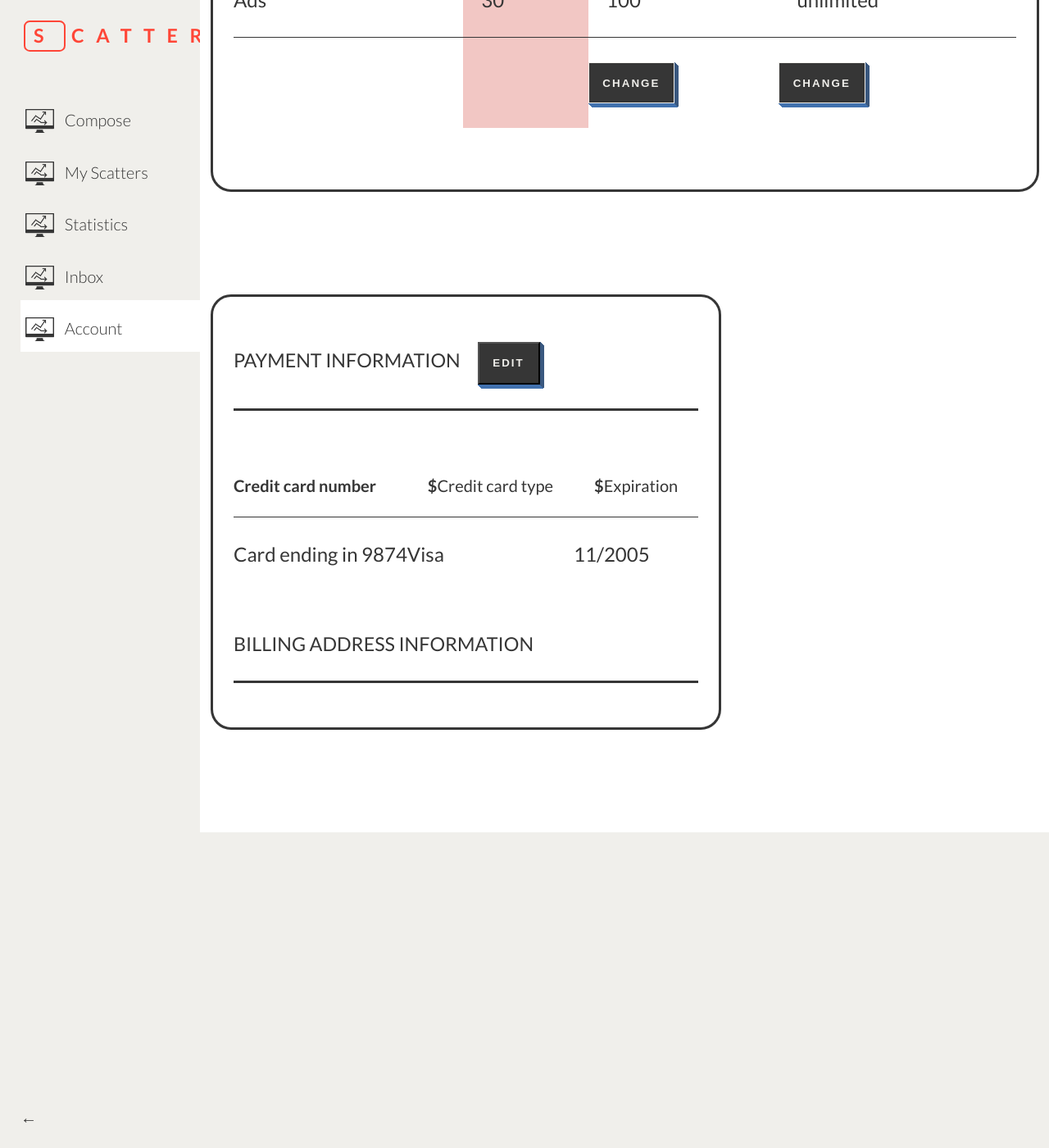
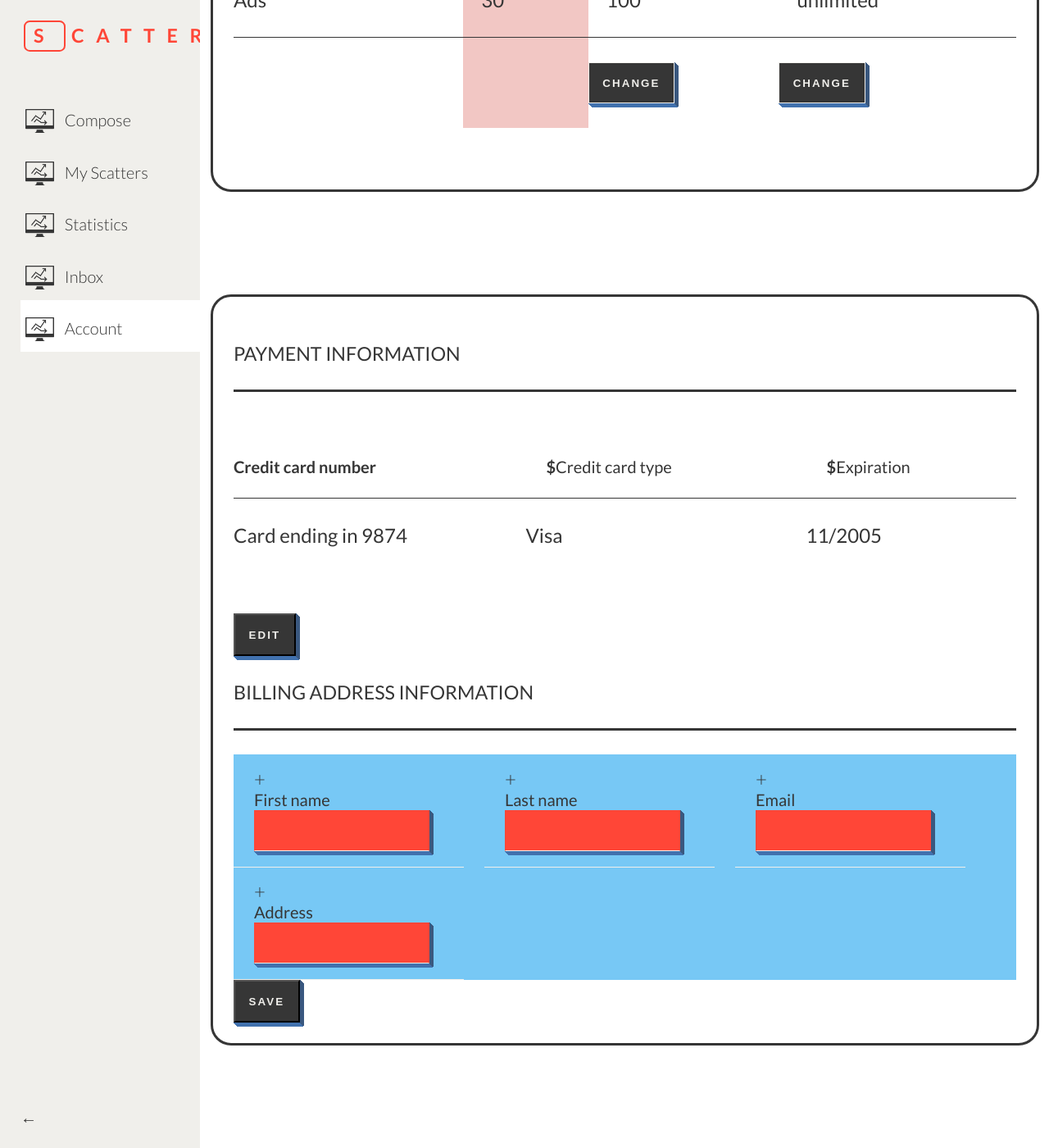
Before and after one commit to metamn/scatter, a Jekyll site: the page built from _posts/2013-09-13-account.html, in a window 1280 px wide and 1400 px high, scrolled down 674 px. Shown: the whole window at 82% size. Built offline with Jekyll 4.4.1, drawn with Linux system fonts in a browser that asks for light colours; nearby versions of some CDN libraries; before the commit the page ends 1689 px from its top, so only the background shows below that.

Commit message:
We need a serious refactoring here

```diff
--- a/_posts/2013-09-13-account.html
+++ b/_posts/2013-09-13-account.html
@@ -119,7 +118,34 @@
       </tbody>
     </table>
 
+    <button>Edit</button>
+
     <h2>Billing address information</h2>
+    <form>
+      <ul>
+        <li>
+          <label for="first_name">First name</label>
+          <input id="first_name" type="text">
+        </li>
+
+        <li>
+          <label for="last_name">Last name</label>
+          <input id="last_name" type="text">
+        </li>
+
+        <li>
+          <label for="email">Email</label>
+          <input id="email" type="text">
+        </li>
+
+        <li>
+          <label for="address">Address</label>
+          <input id="address" type="text">
+        </li>
+      </ul>
+
+      <button>Save</button>
+    </form>
   </article>
 
 </section>
--- a/assets/screen.css
+++ b/assets/screen.css
@@ -436,6 +436,10 @@
 body.dashboard .container #content section article button:hover, body.dashboard .container #content section article button:focus, body.dashboard .container #content section article button.hover, body.dashboard .container #content section article button.focus { transform: translate(2px, 2px); -webkit-box-shadow: 1px 0px #3a587f, 0px 1px #4171ae, 2px 1px #3a587f, 1px 2px #4171ae, 3px 2px #3a587f, 2px 3px #4171ae, 4px 3px #3a587f, 3px 4px #4171ae; -moz-box-shadow: 1px 0px #3a587f, 0px 1px #4171ae, 2px 1px #3a587f, 1px 2px #4171ae, 3px 2px #3a587f, 2px 3px #4171ae, 4px 3px #3a587f, 3px 4px #4171ae; box-shadow: 1px 0px #3a587f, 0px 1px #4171ae, 2px 1px #3a587f, 1px 2px #4171ae, 3px 2px #3a587f, 2px 3px #4171ae, 4px 3px #3a587f, 3px 4px #4171ae; }
 body.dashboard .container #content section article button:active, body.dashboard .container #content section article button.active { transform: translate(4px, 4px); -webkit-box-shadow: 1px 0px #3a587f, 0px 1px #4171ae, 2px 1px #3a587f, 1px 2px #4171ae; -moz-box-shadow: 1px 0px #3a587f, 0px 1px #4171ae, 2px 1px #3a587f, 1px 2px #4171ae; box-shadow: 1px 0px #3a587f, 0px 1px #4171ae, 2px 1px #3a587f, 1px 2px #4171ae; }
 @media only screen and (max-width: 766px) { body.dashboard .container #content section article button { padding: 0.625em; margin: 0.3125em 0; font-weight: 400; letter-spacing: 1px; text-transform: none; display: block; } }
+body.dashboard .container #content section article form ul { width: 100%; float: left; display: block; margin: 0; }
+body.dashboard .container #content section article form ul li { display: inline-block; list-style-type: none; margin-left: 0; float: left; margin-right: 1.25em; }
+body.dashboard .container #content section article form ul li.last, body.dashboard .container #content section article form ul li:last-of-type { margin-right: 0; }
+body.dashboard .container #content section article form ul li label { display: block; }
 
 body.compose #header nav li.compose { background: #fff; }
 
```
Also changed, not shown: other parts of _posts/2013-09-13-account.html (+0 -1 lines), assets/dashboard.scss (+13 -0 lines), 3 other files.
